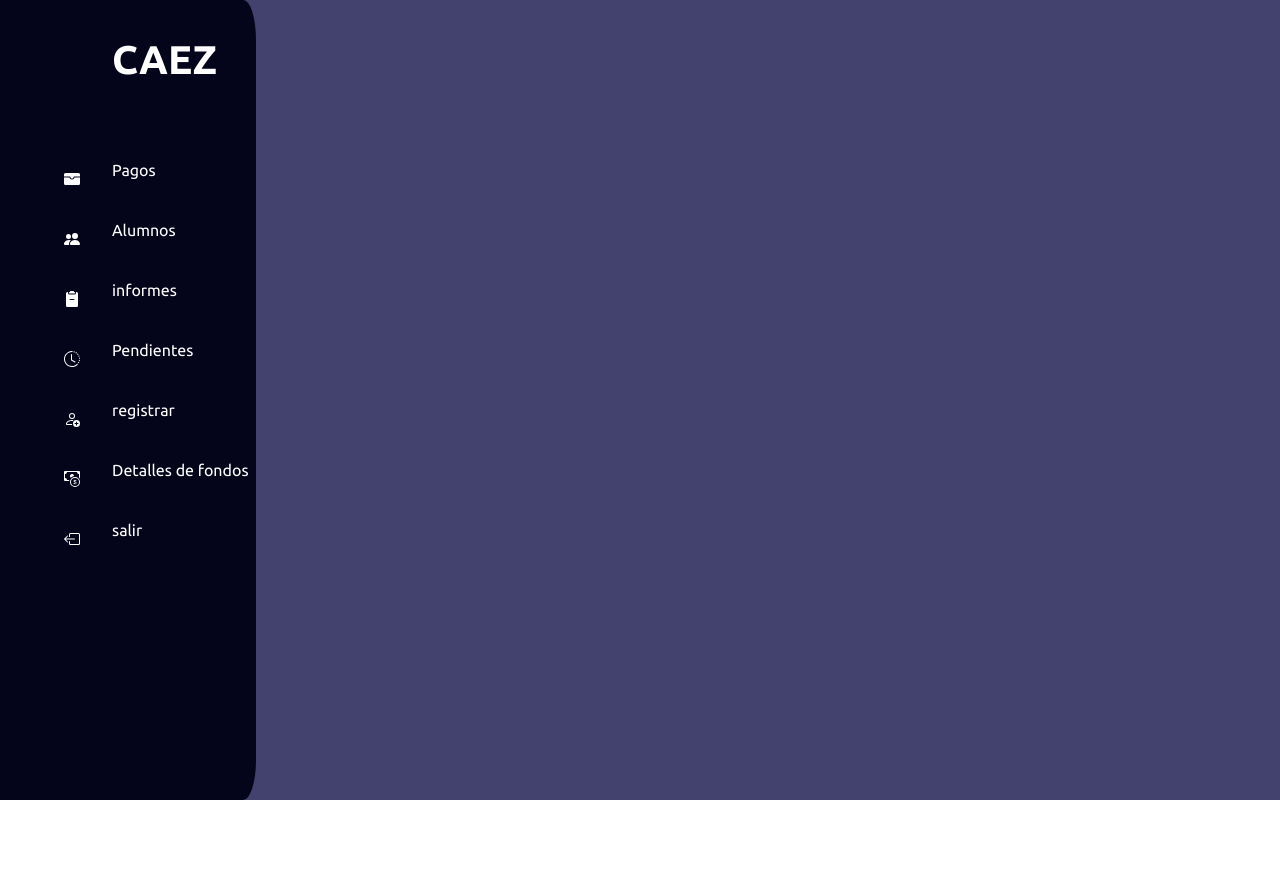
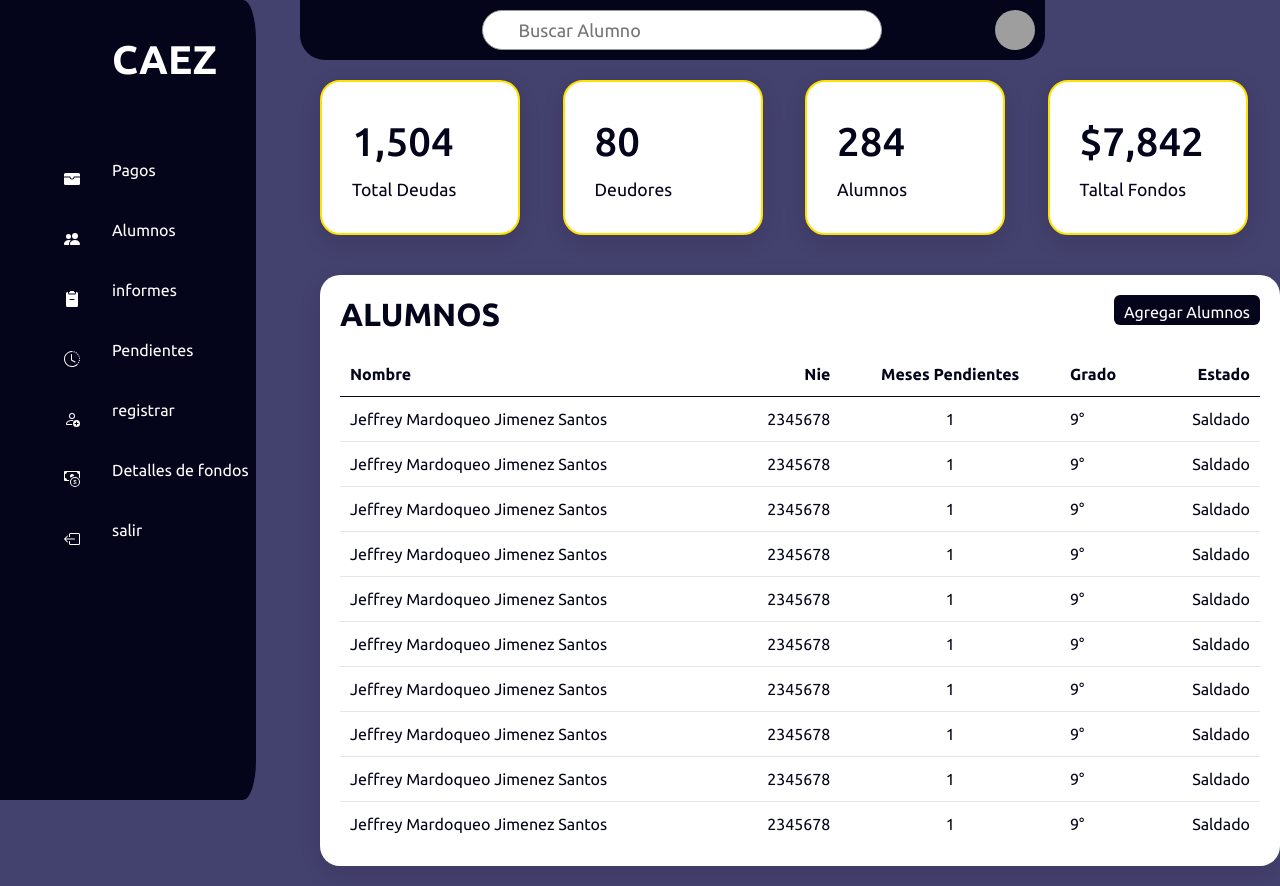
Before and after one commit to JeffreyMardoqueo-17/Gestor-Pagos-CAEZ, a React (Create React App) app in the folder REACT-PRYECT/caezpagosalumnos/: page / in a window 1280 px wide. Before the commit the page ends 800 px from the top, so only its background shows below. Built offline with nearby package versions, Linux system fonts and the light colour scheme; grey boxes are pictures that could not be loaded.

Commit message:
cambios obiooo

```diff
--- a/REACT-PRYECT/caezpagosalumnos/src/App.js
+++ b/REACT-PRYECT/caezpagosalumnos/src/App.js
@@ -109,7 +109,8 @@ function App() {
         </ul>
       </div>
       <div className='main'>
-
+        <Buscador />
+        <Home />
       </div>
     </div>
     //PARTE DONDE ESTARA TODAS LAS PAGINAS DE ADENTRO
--- a/REACT-PRYECT/caezpagosalumnos/src/components/Table.jsx
+++ b/REACT-PRYECT/caezpagosalumnos/src/components/Table.jsx
@@ -6,17 +6,7 @@ import style from '../components/Table.module.css'
 export const Table = () => {
     return (
         <div className='Table-Container'>
-            {/* <div class="recentOrders">
-                <div class="cardHeader">
-                    <h2>Recent Orders</h2>
-                    <a href="#" class="btn">View All</a>
-                </div>
-                <form>
-                    <input type='text' name='buscador' autoComplete='off'></input>
-                    <button type='submit'></button>
-                </form>
-            </div> */}
-            {/* <!-- ================ Order Details List ================= --> */}
+           {/* <!-- ================ Order Details List ================= --> */}
             <div className={style.details}>
                 <div className={style.recentOrders}>
                     <div className={style.cardHeader}>
@@ -31,6 +21,7 @@ export const Table = () => {
                                 <td>Nie</td>
                                 <td>Meses pendientes</td>
                                 <td>Grado</td>
+                                <td>Estado</td>
                             </tr>
                         </thead>
 
@@ -39,32 +30,73 @@ export const Table = () => {
                                 <td>Jeffrey Mardoqueo Jimenez Santos</td>
                                 <td>2345678</td>
                                 <td>1</td>
-                                <td><span className={style.status}>9° GRADO</span></td>
+                                <td>9°</td>
+                                <td><span className={style.status}>Saldado</span></td>
                             </tr>
                               <tr>
                                 <td>Jeffrey Mardoqueo Jimenez Santos</td>
                                 <td>2345678</td>
                                 <td>1</td>
-                                <td><span className={style.status}>9° GRADO</span></td>
+                                <td>9°</td>
+                                <td><span className={style.status}>Saldado</span></td>
                             </tr>
                               <tr>
                                 <td>Jeffrey Mardoqueo Jimenez Santos</td>
                                 <td>2345678</td>
                                 <td>1</td>
-                                <td><span className={style.status}>9° GRADO</span></td>
+                                <td>9°</td>
+                                <td><span className={style.status}>Saldado</span></td>
                             </tr>
                               <tr>
                                 <td>Jeffrey Mardoqueo Jimenez Santos</td>
                                 <td>2345678</td>
                                 <td>1</td>
-                                <td><span className={style.status}>9° GRADO</span></td>
+                                <td>9°</td>
+                                <td><span className={style.status}>Saldado</span></td>
                             </tr>
                               <tr>
                                 <td>Jeffrey Mardoqueo Jimenez Santos</td>
                                 <td>2345678</td>
                                 <td>1</td>
-                                <td><span className={style.status}>9° GRADO</span></td>
+                                <td>9°</td>
+                                <td><span className={style.status}>Saldado</span></td>
                             </tr>
+                              <tr>
+                                <td>Jeffrey Mardoqueo Jimenez Santos</td>
+                                <td>2345678</td>
+                                <td>1</td>
+                                <td>9°</td>
+                                <td><span className={style.status}>Saldado</span></td>
+                            </tr>
+                              <tr>
+                                <td>Jeffrey Mardoqueo Jimenez Santos</td>
+                                <td>2345678</td>
+                                <td>1</td>
+                                <td>9°</td>
+                                <td><span className={style.status}>Saldado</span></td>
+                            </tr>
+                              <tr>
+                                <td>Jeffrey Mardoqueo Jimenez Santos</td>
+                                <td>2345678</td>
+                                <td>1</td>
+                                <td>9°</td>
+                                <td><span className={style.status}>Saldado</span></td>
+                            </tr>
+                              <tr>
+                                <td>Jeffrey Mardoqueo Jimenez Santos</td>
+                                <td>2345678</td>
+                                <td>1</td>
+                                <td>9°</td>
+                                <td><span className={style.status}>Saldado</span></td>
+                            </tr>
+                              <tr>
+                                <td>Jeffrey Mardoqueo Jimenez Santos</td>
+                                <td>2345678</td>
+                                <td>1</td>
+                                <td>9°</td>
+                                <td><span className={style.status}>Saldado</span></td>
+                            </tr>
+
                              {/* //borrar desde aqui */}
                         </tbody>
                     </table>
--- a/REACT-PRYECT/caezpagosalumnos/src/components/Table.module.css
+++ b/REACT-PRYECT/caezpagosalumnos/src/components/Table.module.css
@@ -30,6 +30,7 @@
     font-weight: 600;
     color: var(--blue);
     font-size: 2rem;
+    text-transform: uppercase;
 }
 
 .cardHeader .btn {
@@ -48,19 +49,24 @@
     color: var(--blue);
     border: 1px solid var(--blue);
     box-shadow: rgba(0, 0, 0, 0.16) 0px 3px 6px, rgba(0, 0, 0, 0.23) 0px 3px 6px;
+    cursor: pointer;
 }
 .details table {
     width: 100%;
     border-collapse: collapse;
     margin-top: 10px;
+     cursor: pointer;
 }
 
 .details table thead td {
     font-weight: 600;
+    text-transform:capitalize;
+    border-bottom: 1px solid var(--blue);
+    cursor:auto;
 }
 
 .details .recentOrders table tr {
-    color: var(--black1);
+    color: var(--blue);
     border-bottom: 1px solid rgba(0, 0, 0, 0.1);
 }
 
```
